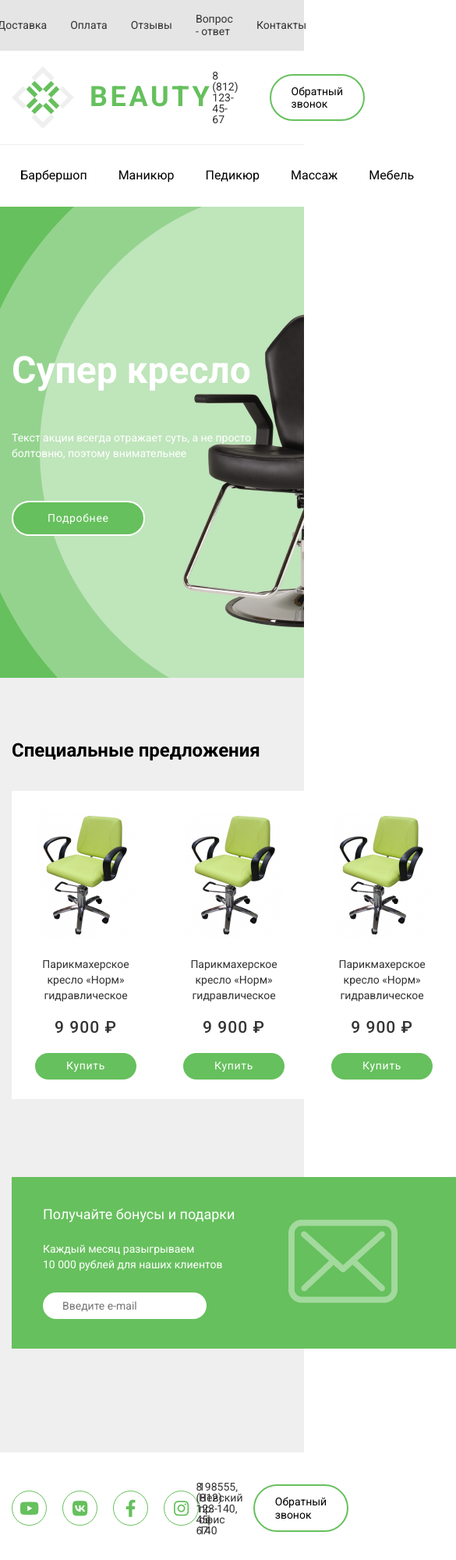
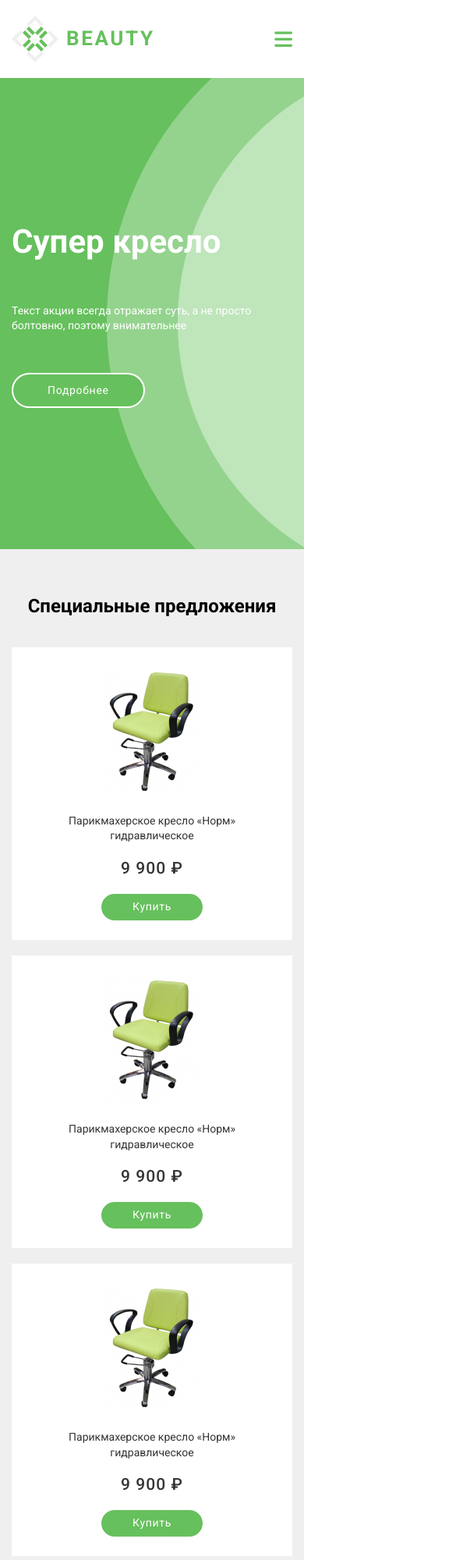
Before and after one commit to Umidjon-Verstka/beauty-web-site, a plain HTML site: page index.html in a window 390 px wide. Shown: the top 2000 px of the page at 78% size, 585 px wide, since content can reach past the window. Drawn offline with Linux system fonts and the light colour scheme.

Commit message:
add media queries, full responsive

```diff
--- a/css/style.css
+++ b/css/style.css
@@ -77,6 +77,7 @@ body{
     color: var(--main-color);
     opacity: 0.8;
 }
+
 /* SECOND LINE */
 .header__second-line {
     display: flex;
@@ -111,6 +112,15 @@ body{
     color: var(--white);
     opacity: 0.8;
 }
+.header__menu{
+    color: var(--main-color);
+    display: none;
+    font-size: 26px;
+    cursor: pointer;
+}
+.header__menu:hover{
+    opacity: 0.8;
+}
 /*HEADER BOTTOM LINE */
 .header__bottom-line {
     padding: 30px 0px;
@@ -137,6 +147,29 @@ body{
 .header__bottom-link:active{
     color: var(--main-color);
     opacity: 0.8;
+}
+@media (max-width: 768px) {
+    .header__top-line,
+    .header__bottom-line,
+    .header__second-line-btn,
+    .header__phone-number{
+        display: none;
+    }
+    .header__menu{
+        display: block;
+    }
+
+}
+@media (max-width: 425px) {
+    .header__logo {
+        font-size: 26px;
+        line-height: calc(42 / 26 * 100%);
+    }
+    .header__logo-img {
+        width: 60px;
+        height: 60px;
+        margin: 0px 10px 0px 0px;
+    }
 }
 /* SALE SECTION */
 .sale {
@@ -183,6 +216,28 @@ body{
     border-color: var(--white);
     color: var(--white);
     opacity: 0.6;
+}
+@media (max-width: 768px) {
+    .sale{
+        background-position: -895px 0px;
+    }
+}
+@media (max-width: 425px) {
+    .sale {
+        background-position: -588px 0px;
+    }
+    .sale__heading {
+        font-size: 42px;
+        line-height: calc(56 / 41 * 100%);
+    }
+}
+@media (max-width: 375px) {
+    .sale__container *:not(:last-child) {
+        margin: 0px 0px 40px 0px;
+    }
+    .sale__text {
+        font-size: 12px;
+    }
 }
 /* GOODS SECTION */
 .goods {
@@ -236,6 +291,38 @@ body{
     background-color: var(--main-color);
     opacity: 0.6;
 }
+@media (max-width: 1024px) {
+    .goods__row {
+        flex-wrap: wrap;
+    }
+    .goods__column {
+        max-width: 48%;
+        margin: 0px 0px 20px 0px;
+    }
+}
+@media (max-width: 768px) {
+    .goods {
+        padding: 60px 0px 41px 0px;
+    }
+    .goods__column {
+        max-width: 100%;
+    }
+    .goods__column:not(:last-child){
+        margin: 0px 0px 20px 0px;
+    }
+    .goods__row {
+        justify-content: center;
+    }
+    .goods__heading{
+        text-align: center;
+    }
+}
+@media (max-width: 375px) {
+    .goods__heading {
+        font-size: 20px;
+        line-height: calc(28 / 20 * 100%);
+    }
+}
 /* SUBSCRIBE AND SHOP SECTIONS */
 .subscribe-shop {
     background-color: var(--grey-color);
@@ -244,6 +331,7 @@ body{
 .subscribe-shop__row {
     display: flex;
     justify-content: space-between;
+    flex-wrap: wrap;
 }
 .subscribe-shop__column {
     min-width: 540px;
@@ -281,6 +369,26 @@ body{
     padding: 9px 28px 9px 29px;
     color: var(--white);
 }
+@media (max-width: 1200px) {
+    .subscribe-shop__column {
+        min-width: 90%;
+        margin: 0px auto 20px auto;
+    }
+}
+@media (max-width: 768px){
+    .subscribe-shop__column {
+        min-width: 100%;
+        margin: 0px 0px 20px 0px;
+    }
+    .subscribe-shop__item-img{
+        display: none;
+    }
+
+    .subscribe-shop {
+        padding: 0px 0px 41px 0px;
+    }
+}
+
 /* FOOTER SECTIONS */
 .footer__line {
     display: flex;
@@ -337,3 +445,26 @@ body{
     line-height: calc(14 / 12 * 100%);
     color: #828282;
 }
+@media (max-width: 1024px) {
+    .footer__address,
+    .footer__phone-number{
+        display: none;
+    }
+    .container__copyright{
+        flex-direction: column;
+        justify-content: center;
+        align-items: center;
+    }
+    .footer__text:not(:last-child) {
+       margin: 0px 0px 10px 0px;
+    }
+}
+@media (max-width: 768px) {
+    .footer__line {
+        justify-content: center;
+        padding: 20px 0px 20px 0px;
+    }
+    .footer__text{
+        text-align: center;
+    }
+}
--- a/index.html
+++ b/index.html
@@ -50,6 +50,9 @@
                 </a>
                 <div class="header__phone-number">8 (812) 123-45-67</div>
                 <a href="#" class="header__second-line-btn btn">Обратный звонок</a>
+                <div class="header__menu">
+                    <i class="fa-solid fa-bars"></i>
+                </div>
             </div>
         </div>
         <div class="header__bottom-line">
@@ -133,7 +136,7 @@
                             <input type="email" class="subscribe-shop__input" placeholder="Введите e-mail">
                         </div>
                         <div class="subscribe-shop__item">
-                            <img src="img/envelope.png" alt="envelope img">
+                            <img class="subscribe-shop__item-img" src="img/envelope.png" alt="envelope img">
                         </div>
                     </div>
                     <div class="subscribe-shop__column">
```
